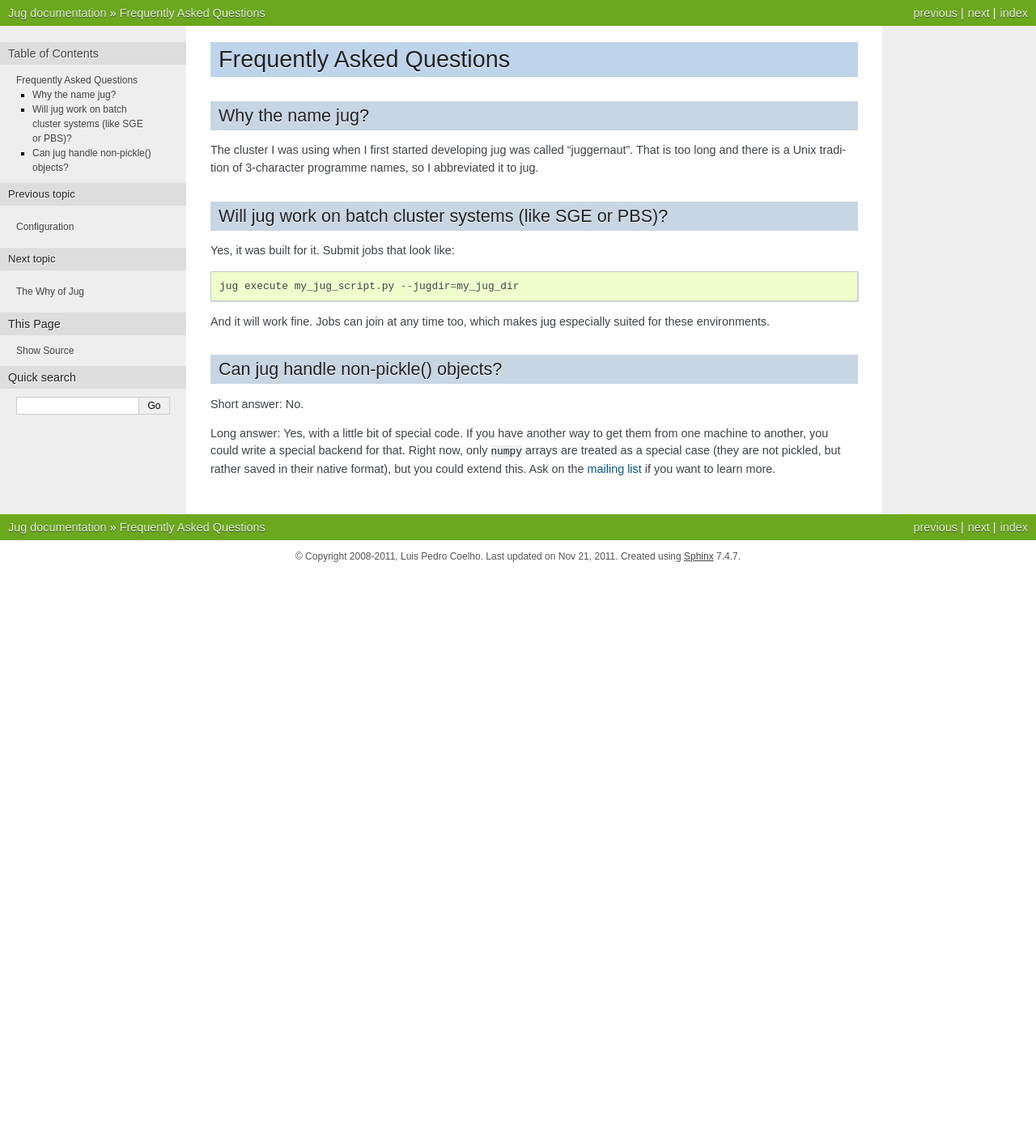
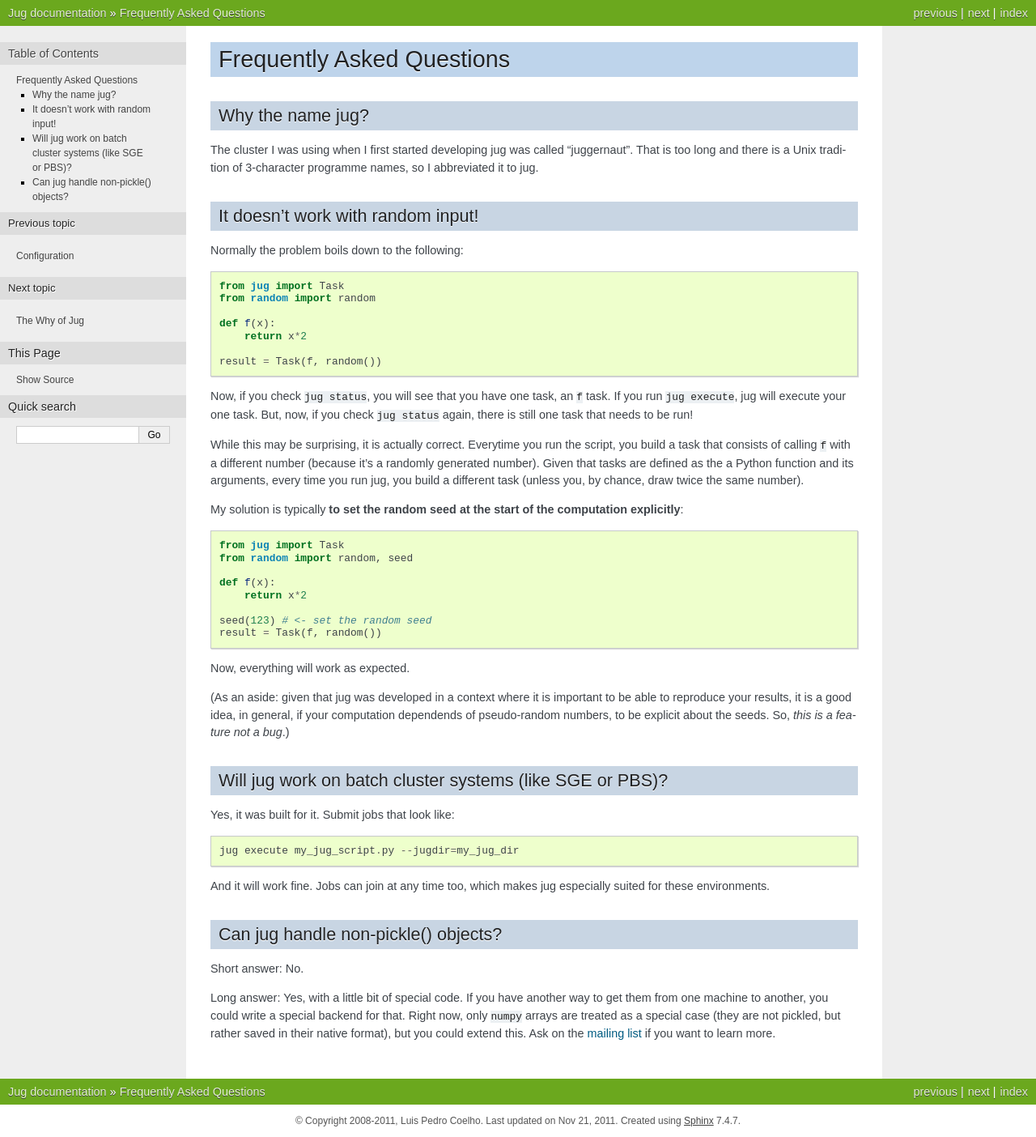
Before and after one commit to luispedro/jug, a Sphinx documentation site: the page built from docs/source/faq.rst, in a window 1280 px wide. Shown: the whole page at 81% size. Built offline with Sphinx 7.4.7, drawn with Linux system fonts in a browser that asks for light colours; formulas are drawn with MathJax 3; the version number could not be read and is left out; before the commit the page ends 900 px from its top, so only the background shows below that.

Commit message:
DOC Was asked on the mailing list again
Added to FAQ.

```diff
--- a/docs/source/faq.rst
+++ b/docs/source/faq.rst
@@ -8,6 +8,48 @@ Why the name jug?
 The cluster I was using when I first started developing jug was called
 "juggernaut". That is too long and there is a Unix tradition of 3-character
 programme names, so I abbreviated it to jug.
+
+It doesn't work with random input!
+----------------------------------
+
+Normally the problem boils down to the following::
+
+    from jug import Task
+    from random import random
+
+    def f(x):
+        return x*2
+
+    result = Task(f, random())
+
+Now, if you check ``jug status``, you will see that you have one task, an ``f``
+task. If you run ``jug execute``, jug will execute your one task. But, now, if
+you check ``jug status`` again, there is still one task that needs to be run!
+
+While this may be surprising, it is actually correct. Everytime you run the
+script, you build a task that consists of calling ``f`` with a different number
+(because it's a randomly generated number). Given that tasks are defined as the
+a Python function and its arguments, every time you run jug, you build a
+different task (unless you, by chance, draw twice the same number).
+
+My solution is typically **to set the random seed at the start of the
+computation explicitly**::
+
+    from jug import Task
+    from random import random, seed
+
+    def f(x):
+        return x*2
+
+    seed(123) # <- set the random seed
+    result = Task(f, random())
+
+Now, everything will work as expected.
+
+(As an aside: given that jug was developed in a context where it is important
+to be able to reproduce your results, it is a good idea, in general, if your
+computation dependends of pseudo-random numbers, to be explicit about the
+seeds. So, *this is a feature not a bug*.)
 
 Will jug work on batch cluster systems (like SGE or PBS)?
 ---------------------------------------------------------
```
